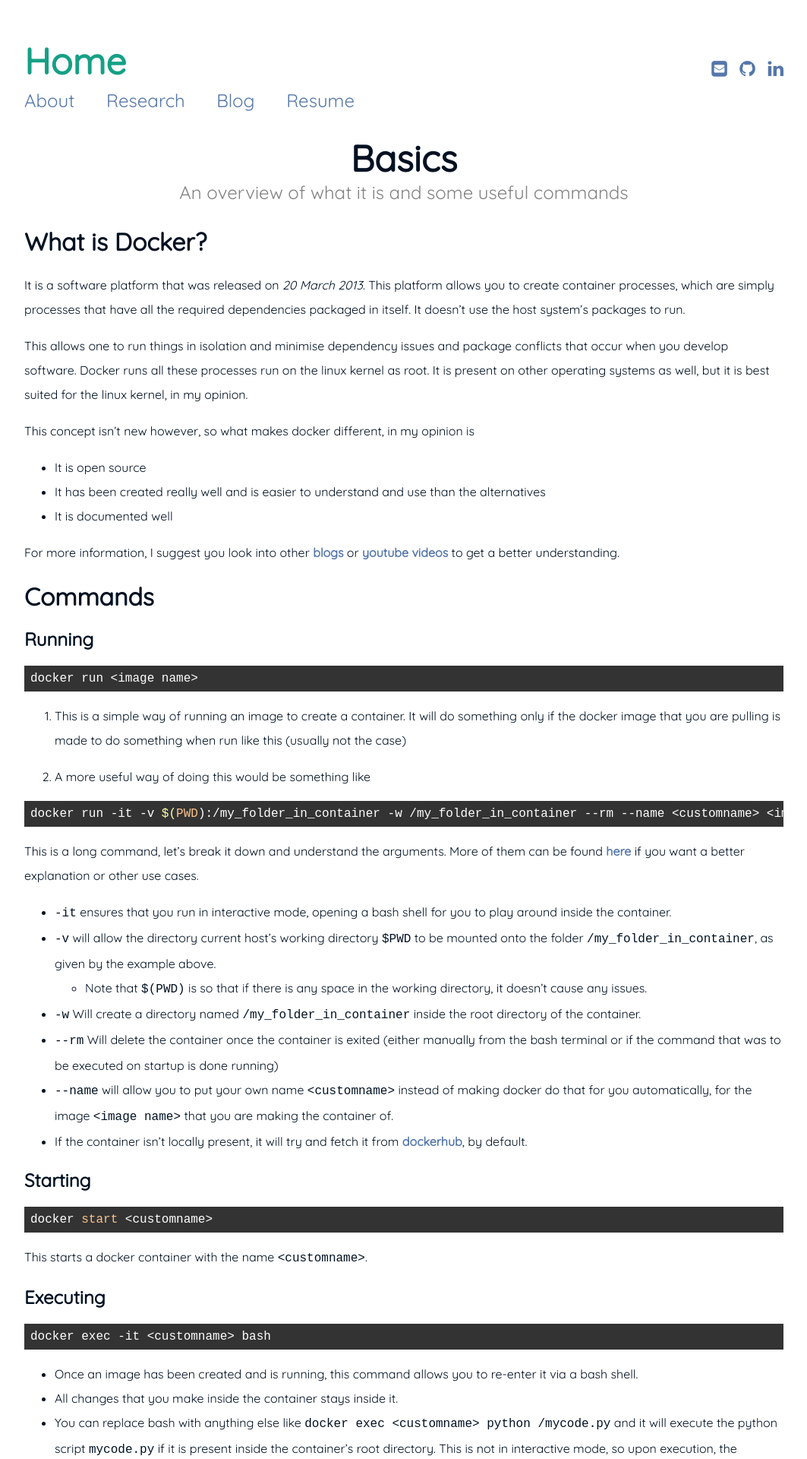
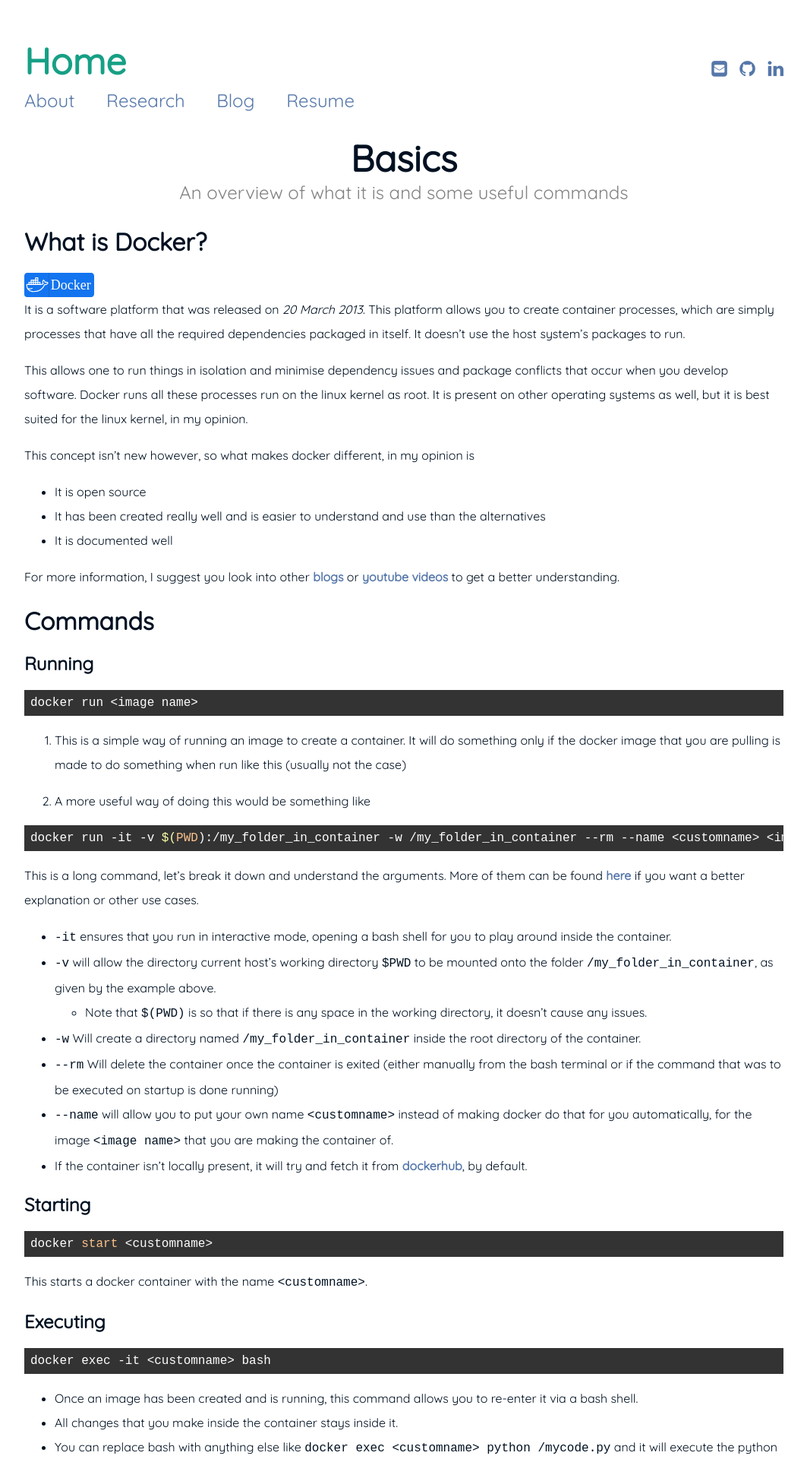
Before and after one commit to sawansinghmahara/sawansinghmahara.github.io, a Jekyll site: the page built from _posts/2021-04-12-Docker.md, in a window 1280 px wide. Shown: the top 1920 px of the page at 76% size, without its empty margins (108-1171 px from the left). Built offline with Jekyll 4.4.1, drawn with Linux system fonts in a browser that asks for light colours.

Commit message:
Added Button and SVG

```diff
--- a/_posts/2021-04-12-Docker.md
+++ b/_posts/2021-04-12-Docker.md
@@ -10,7 +10,7 @@
 permalink: "/_posts/docker_basics"
 ---
 # What is Docker?
-
+[![Docker](../assets/Buttons/button.svg)](https://www.docker.com/)
 It is a software platform that was released on *20 March 2013*. This platform allows you to create container processes, which are simply processes that have all the required dependencies packaged in itself. It doesn't use the host system's packages to run.
 
 This allows one to run things in isolation and minimise dependency issues and package conflicts that occur when you develop software. Docker runs all these processes run on the linux kernel as root. It is present on other operating systems as well, but it is best suited for the linux kernel, in my opinion.
```
Also changed, not shown: _posts/2021-06-02-Docker_uses.md (+0 -1 lines), assets/Buttons/button.svg (added).
